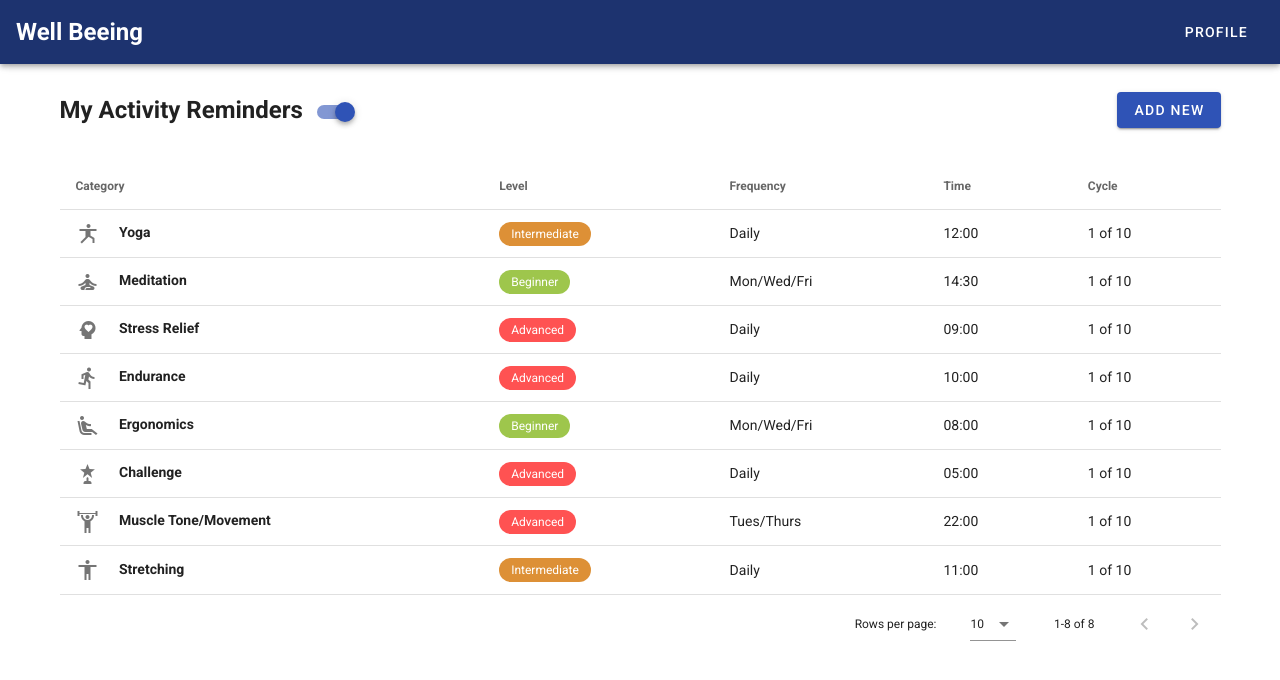
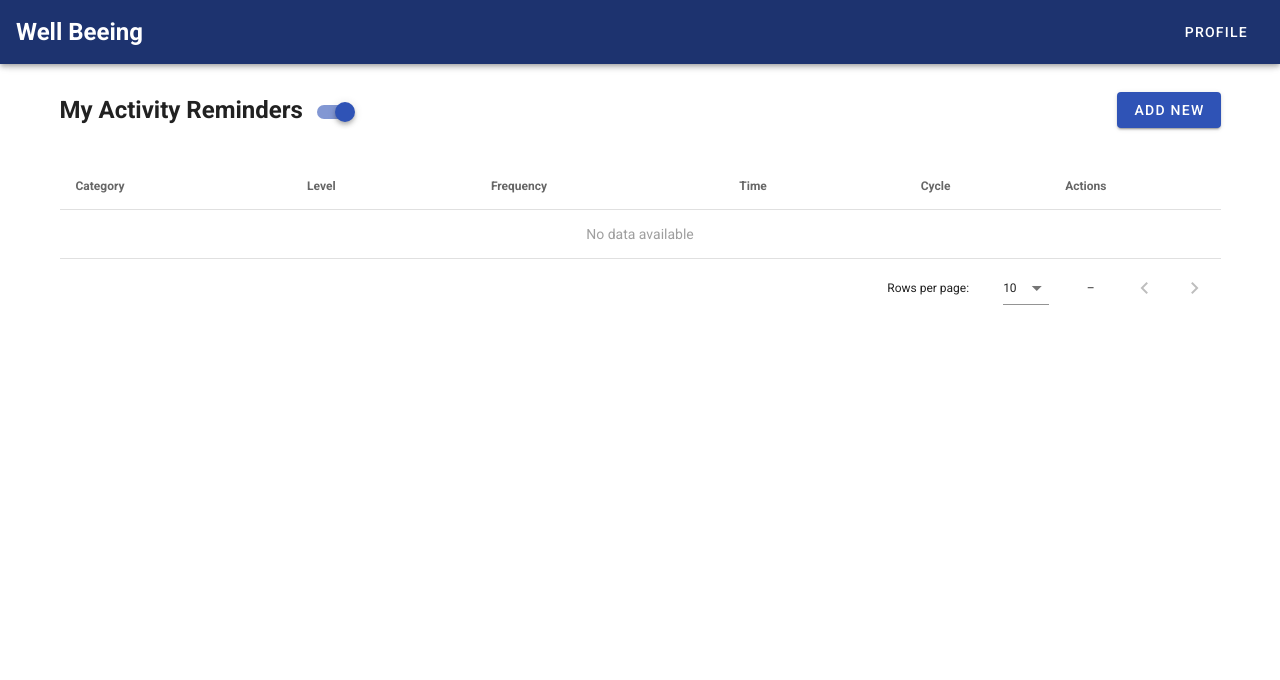
Before and after one commit to MicroHealthLLC/well-beeing-prototype, a Vue app: page / in a window 1280 px wide. Shown: the top 680 px of the page. Built offline with nearby package versions, Linux system fonts and the light colour scheme.

Commit message:
Add ability to delete reminder

```diff
--- a/src/views/Home.vue
+++ b/src/views/Home.vue
@@ -13,7 +13,7 @@
         <v-btn @click="openForm" color="#2f53b6" dark>Add New</v-btn>
       </div>
 
-      <v-data-table @click:row="notifyMe" :headers="headers" :items="reminders">
+      <v-data-table :headers="headers" :items="reminders">
         <template v-slot:item.category="{ item }">
           <span
             ><v-icon class="mr-4">{{ categoryIcon(item.category) }}</v-icon>
@@ -24,6 +24,11 @@
           <v-chip small :color="levelColor(item.level)" dark>{{
             item.level
           }}</v-chip>
+        </template>
+        <template v-slot:item.actions="{ item, index }">
+          <v-btn @click="deleteReminder(item, index)" color="var(--mh-orange)" outlined small depressed
+            >Delete</v-btn
+          >
         </template>
       </v-data-table>
       <!-- Form Dialog -->
@@ -146,66 +151,11 @@ export default {
         {
           text: "Cycle",
           value: "cycle",
+          sortable: false,
         },
+        { text: "Actions", value: "actions", sortable: false },
       ],
-      reminders: [
-        {
-          category: "Yoga",
-          frequency: "Daily",
-          time: "12:00",
-          level: "Intermediate",
-          cycle: "1 of 10",
-        },
-        {
-          category: "Meditation",
-          frequency: "Mon/Wed/Fri",
-          time: "14:30",
-          level: "Beginner",
-          cycle: "1 of 10",
-        },
-        {
-          category: "Stress Relief",
-          frequency: "Daily",
-          time: "09:00",
-          level: "Advanced",
-          cycle: "1 of 10",
-        },
-        {
-          category: "Endurance",
-          frequency: "Daily",
-          time: "10:00",
-          level: "Advanced",
-          cycle: "1 of 10",
-        },
-        {
-          category: "Ergonomics",
-          frequency: "Mon/Wed/Fri",
-          time: "08:00",
-          level: "Beginner",
-          cycle: "1 of 10",
-        },
-        {
-          category: "Challenge",
-          frequency: "Daily",
-          time: "05:00",
-          level: "Advanced",
-          cycle: "1 of 10",
-        },
-        {
-          category: "Muscle Tone/Movement",
-          frequency: "Tues/Thurs",
-          time: "22:00",
-          level: "Advanced",
-          cycle: "1 of 10",
-        },
-        {
-          category: "Stretching",
-          frequency: "Daily",
-          time: "11:00",
-          level: "Intermediate",
-          cycle: "1 of 10",
-        },
-      ],
+      reminders: [],
       snackbar: false,
     };
   },
@@ -297,7 +247,9 @@ export default {
     },
     openForm() {
       this.dialog = true;
-      this.$refs.form.resetValidation();
+      if (this.$refs.form) {
+        this.$refs.form.resetValidation();
+      }
     },
     addActivity() {
       if (this.$refs.form.validate()) {
@@ -362,6 +314,9 @@ export default {
         return [0, 1, 2, 3, 4, 5, 6];
       }
     },
+    deleteReminder(reminder, index) {
+      this.reminders.splice(index, 1);
+    },
   },
   computed: {
     filteredReminders() {
```
